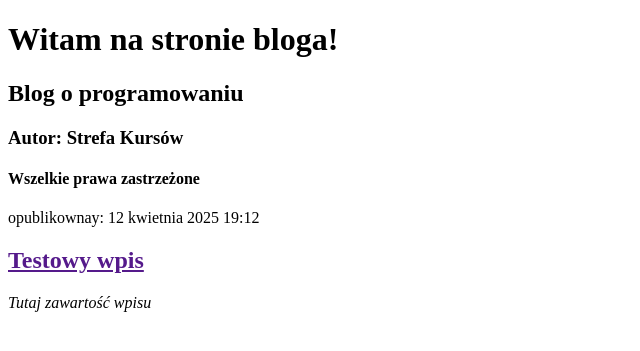
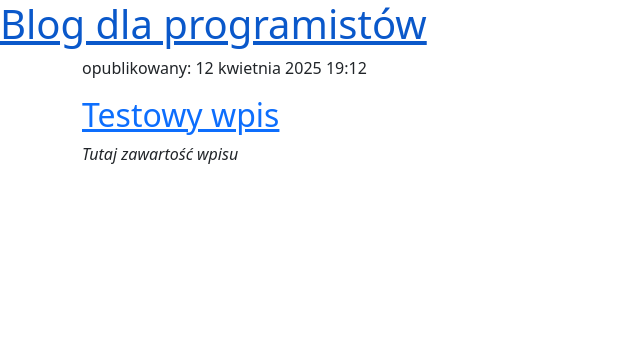
Before and after one commit to Pixel440/djangoblog, a Django app: page / in a window 1280 px wide. Shown: the top 351 px of the page, without its empty margins (0-640 px from the left). Run offline with Django 5.2, Linux system fonts and the light colour scheme; data comes from the database, SQL or seed files in the repository.

Commit message:
Dodanie CSS

```diff
--- /dev/null
+++ b/blog/Templates/blog/base.html
@@ -0,0 +1,24 @@
+{% load static %}
+<html lang="pl">
+<head>
+    <meta charset="UTF-8">
+    <title>Blog dla programistów</title>
+    <link href="https://cdn.jsdelivr.net/npm/bootstrap@5.3.5/dist/css/bootstrap.min.css" rel="stylesheet" integrity="sha384-SgOJa3DmI69IUzQ2PVdRZhwQ+dy64/BUtbMJw1MZ8t5HZApcHrRKUc4W0kG879m7" crossorigin="anonymous">
+    <link rel="stylesheet" href="{% static 'css/blog.css'%}">
+</head>
+
+<body>
+<div class="page-header">
+    <h1><a href="/">Blog dla programistów</a></h1>
+</div>
+<div class="content container">
+    <div class="row">
+        <div class="col-md-8">
+            {% block content %}
+            {% endblock %}
+        </div>
+    </div>
+</div>
+</body>
+
+</html>
--- a/blog/Templates/blog/post_list.html
+++ b/blog/Templates/blog/post_list.html
@@ -1,24 +1,10 @@
-<!DOCTYPE html>
-<html lang="pl">
-<head>
-    <meta charset="UTF-8">
-    <title>Blog dla programistów</title>
-</head>
-<body>
-<div>
-<h1>Witam na stronie bloga!</h1>
-<h2>Blog o programowaniu</h2>
-<h3>Autor: Strefa Kursów</h3>
-<h4>Wszelkie prawa zastrzeżone</h4>
-</div>
-    {% for post in posts %}
-
-<div>
-<p>opublikownay: {{ post.publish_date}}</p>
+{% extends 'blog/base.html' %}
+{% block content %}
+{% for post in posts %}
+<div class="post">
+    <div class="data"><p>opublikowany: {{ post.publish_date}}</p></div>
     <h2><a href=""> {{post.title}} </a></h2>
     <em>{{ post.text|linebreaksbr }}</em>
 </div>
 {% endfor %}
-
-</body>
-</html>
+{% endblock %}
```
